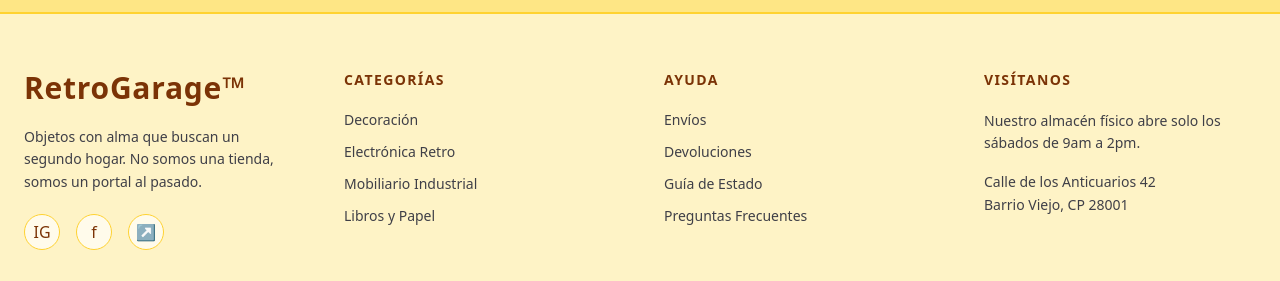
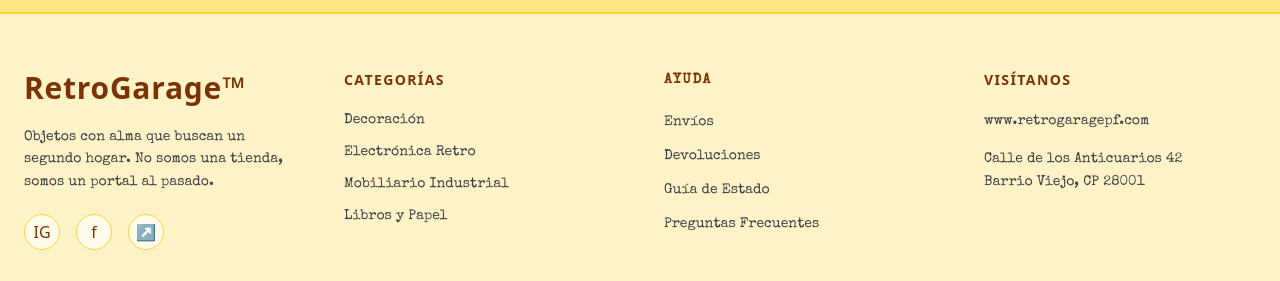
Before and after one commit to retrogaragepf/front, a Next.js app: page / in a window 1280 px wide. Shown: the part 1440-1721 px from the top of the page. Built offline with nearby package versions, Linux system fonts and the light colour scheme; no server answers.

Commit message:
footer font

```diff
--- a/src/app/page.tsx
+++ b/src/app/page.tsx
@@ -55,7 +55,7 @@ export default async function Page() {
 
               <div className="absolute -bottom-6 -left-6 w-32 h-32 bg-amber-300 p-2 shadow-lg -rotate-12 flex items-center justify-center text-center border border-amber-700/30">
                 <p className="font-display  text-amber-950 leading-none text-lg">
-                  ¡TODO AL 50%!
+                  ¡Sale!
                 </p>
               </div>
             </div>
--- a/src/components/Footer.tsx
+++ b/src/components/Footer.tsx
@@ -11,7 +11,7 @@ function Footer() {
             RetroGarage™
           </h2>
 
-          <p className="text-sm text-zinc-700 leading-relaxed max-w-xs">
+          <p className="font-handwritten text-sm text-zinc-700 leading-relaxed max-w-xs">
             Objetos con alma que buscan un segundo hogar. No somos una tienda,
             somos un portal al pasado.
           </p>
@@ -51,11 +51,11 @@ function Footer() {
           <h3 className="text-sm font-extrabold tracking-widest uppercase text-amber-900 mb-5">
             Categorías
           </h3>
-          <ul className="space-y-3 text-sm text-zinc-700">
+          <ul className="font-handwritten space-y-3 text-sm text-zinc-700">
             <li>
               <Link
                 href="#"
-                className="hover:text-emerald-900 hover:underline underline-offset-4"
+                className="font-handwritten hover:text-emerald-900 hover:underline underline-offset-4"
               >
                 Decoración
               </Link>
@@ -63,7 +63,7 @@ function Footer() {
             <li>
               <Link
                 href="#"
-                className="hover:text-emerald-900 hover:underline underline-offset-4"
+                className="font-handwrittenhover:text-emerald-900 hover:underline underline-offset-4"
               >
                 Electrónica Retro
               </Link>
@@ -71,7 +71,7 @@ function Footer() {
             <li>
               <Link
                 href="#"
-                className="hover:text-emerald-900 hover:underline underline-offset-4"
+                className="font-handwritten hover:text-emerald-900 hover:underline underline-offset-4"
               >
                 Mobiliario Industrial
               </Link>
@@ -79,7 +79,7 @@ function Footer() {
             <li>
               <Link
                 href="#"
-                className="hover:text-emerald-900 hover:underline underline-offset-4"
+                className="font-handwritten hover:text-emerald-900 hover:underline underline-offset-4"
               >
                 Libros y Papel
               </Link>
@@ -89,14 +89,14 @@ function Footer() {
 
         {/* Ayuda */}
         <div>
-          <h3 className="text-sm font-extrabold tracking-widest uppercase text-amber-900 mb-5">
+          <h3 className="font-handwritten text-sm font-extrabold tracking-widest uppercase text-amber-900 mb-5">
             Ayuda
           </h3>
           <ul className="space-y-3 text-sm text-zinc-700">
             <li>
               <Link
                 href="#"
-                className="hover:text-emerald-900 hover:underline underline-offset-4"
+                className="font-handwritten hover:text-emerald-900 hover:underline underline-offset-4"
               >
                 Envíos
               </Link>
@@ -104,7 +104,7 @@ function Footer() {
             <li>
               <Link
                 href="#"
-                className="hover:text-emerald-900 hover:underline underline-offset-4"
+                className="font-handwritten hover:text-emerald-900 hover:underline underline-offset-4"
               >
                 Devoluciones
               </Link>
@@ -112,7 +112,7 @@ function Footer() {
             <li>
               <Link
                 href="#"
-                className="hover:text-emerald-900 hover:underline underline-offset-4"
+                className="font-handwritten hover:text-emerald-900 hover:underline underline-offset-4"
               >
                 Guía de Estado
               </Link>
@@ -120,7 +120,7 @@ function Footer() {
             <li>
               <Link
                 href="#"
-                className="hover:text-emerald-900 hover:underline underline-offset-4"
+                className="font-handwritten hover:text-emerald-900 hover:underline underline-offset-4"
               >
                 Preguntas Frecuentes
               </Link>
@@ -133,10 +133,10 @@ function Footer() {
           <h3 className="text-sm font-extrabold tracking-widest uppercase text-amber-900 mb-5">
             Visítanos
           </h3>
-          <p className="text-sm text-zinc-700 leading-relaxed mb-4">
-            Nuestro almacén físico abre solo los sábados de 9am a 2pm.
+          <p className="font-handwritten text-sm text-zinc-700 leading-relaxed mb-4">
+            www.retrogaragepf.com
           </p>
-          <p className="text-sm text-zinc-700 leading-relaxed">
+          <p className="font-handwritten text-sm text-zinc-700 leading-relaxed">
             Calle de los Anticuarios 42 <br />
             Barrio Viejo, CP 28001
           </p>
```
